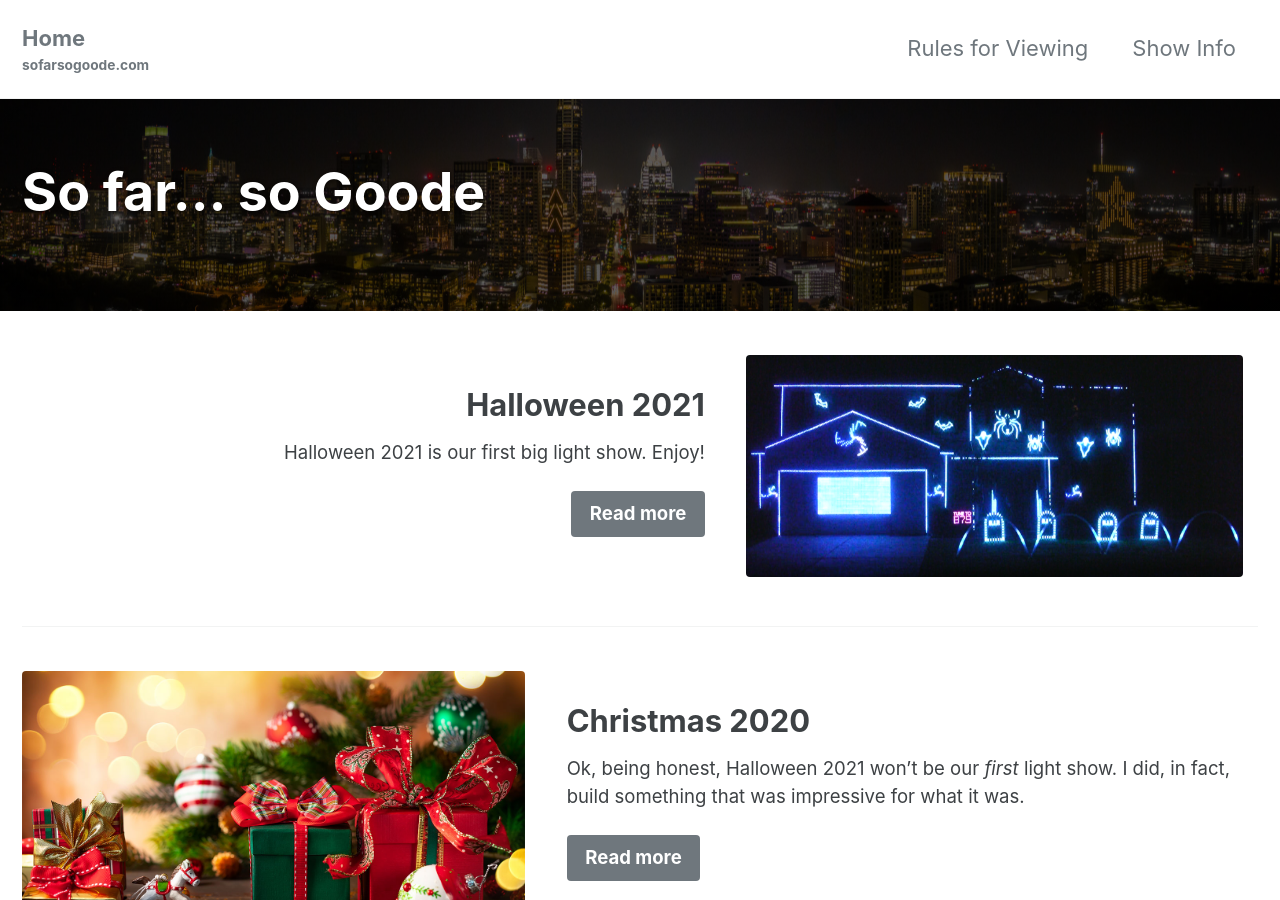
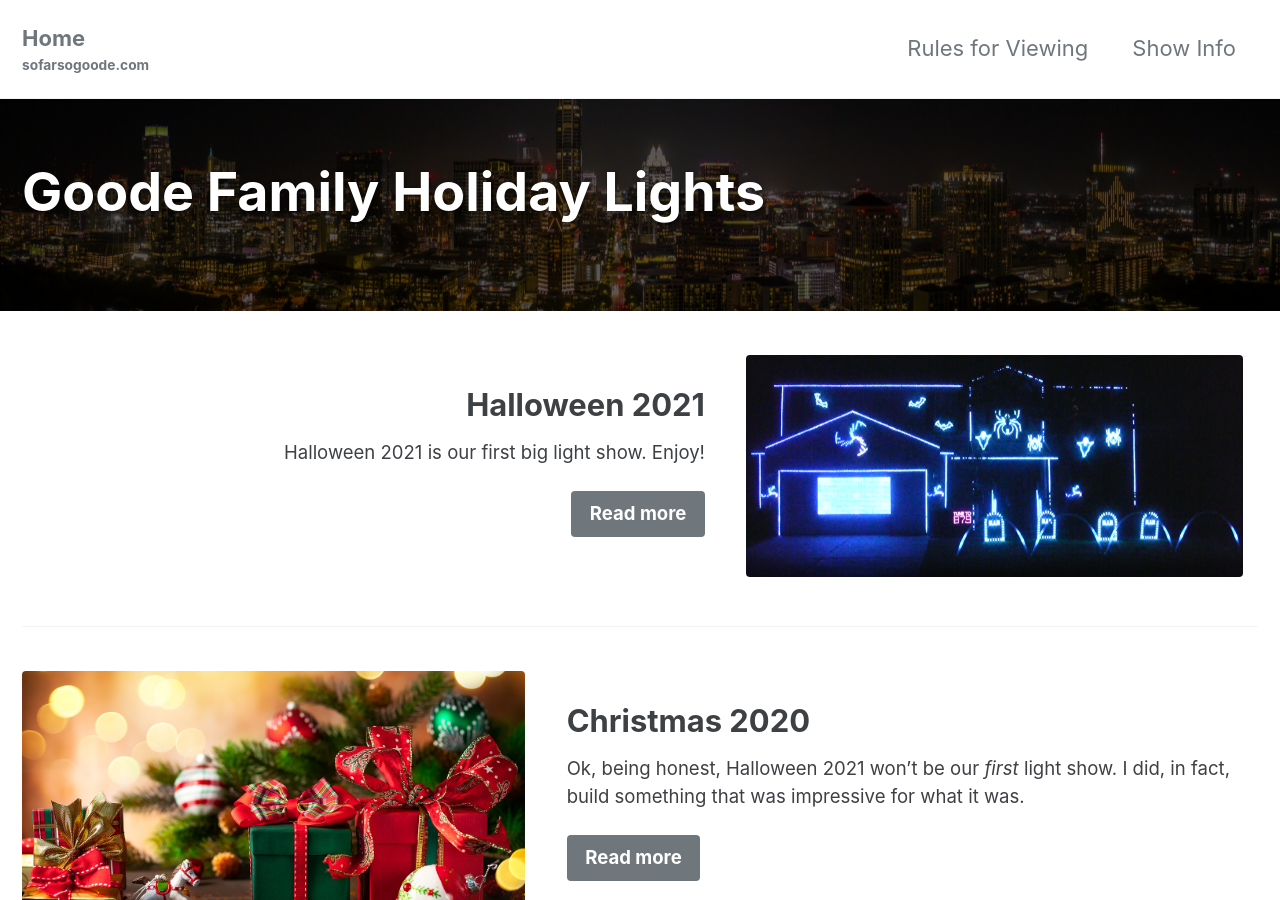
Before and after one commit to continja/sofarsogoode.github.io, a Jekyll site: the page built from index.html, in a window 1280 px wide and 900 px high. Built offline with Jekyll 4.4.1, drawn with Linux system fonts in a browser that asks for light colours; cached includes are drawn as plain includes; the list of posts is cut into pages by our own code.

Commit message:
Update _config.yml

```diff
--- a/_config.yml
+++ b/_config.yml
@@ -16,7 +16,7 @@ minimal_mistakes_skin    : "default" # "air", "aqua", "contrast", "dark", "dirt"
 
 # Site Settings
 locale                   : "en-US"
-title                    : "So far... so Goode"
+title                    : "Goode Family Holiday Lights"
 title_separator          : "-"
 subtitle                 : sofarsogoode.com
 name                     : "Chad Goode"
```
